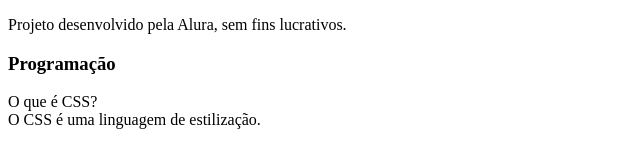
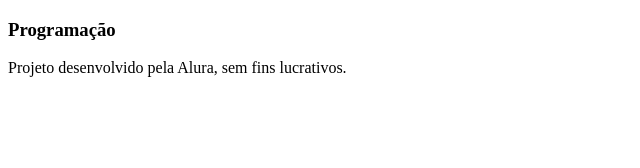
Before and after one commit to eduarda1216/flashcard, a plain HTML site: page index.html in a window 1280 px wide. Shown: the whole page, without its empty margins (0-640 px from the left). Drawn offline with Linux system fonts and the light colour scheme.

Commit message:
Update index.html

```diff
--- a/index.html
+++ b/index.html
@@ -1,37 +1,23 @@
 <!DOCTYPE html>
-<html lang="en">
+<html lang="pt-br">
 <head>
     <meta charset="UTF-8">
     <meta name="viewport" content="width=device-width, initial-scale=1.0">
     <title>Document</title>
 </head>
 <body>
-
-</body>
-</html>
-<html lang="pt-br">
-<head>
-  <meta charset="UTF-8">
-    <meta name="viewport" content="width=device-width, initial-scale=1.0">
-    <title>Flashcard</title>
     <main>
+    <section id= “container”>
+        <article class="cartao">
+                <div class="cartao__conteudo">
+                    <h3> Programação </h3>
+                </div>
+        </article>
+    </section>
 
     </main>
     <footer>
         <p>Projeto desenvolvido pela Alura, sem fins lucrativos.</p>
     </footer>
-    <main>
-    <section id= “container”>
-
-<article class="cartao">
-        <div class="cartao__conteudo">
-                <h3> Programação </h3>
-                      <div class="cartao__conteudo__pergunta">
-                            O que é CSS?
-                        </div>
-                       <div class="cartao__conteudo__resposta">
-                            O CSS é uma linguagem de estilização.
-                         </div>
-                        </div>
-
-         </article>
+</body>
+</html>
```
